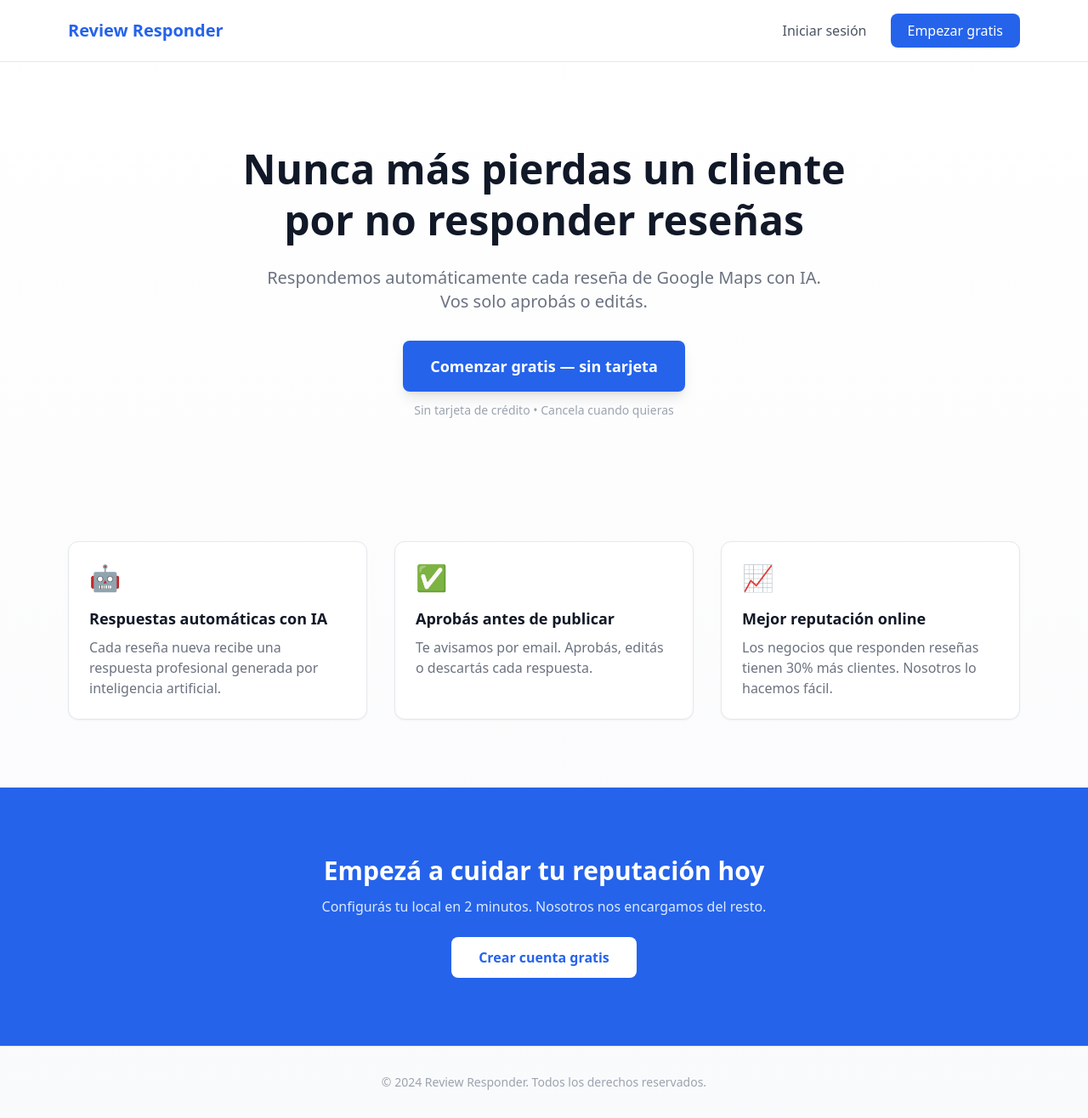
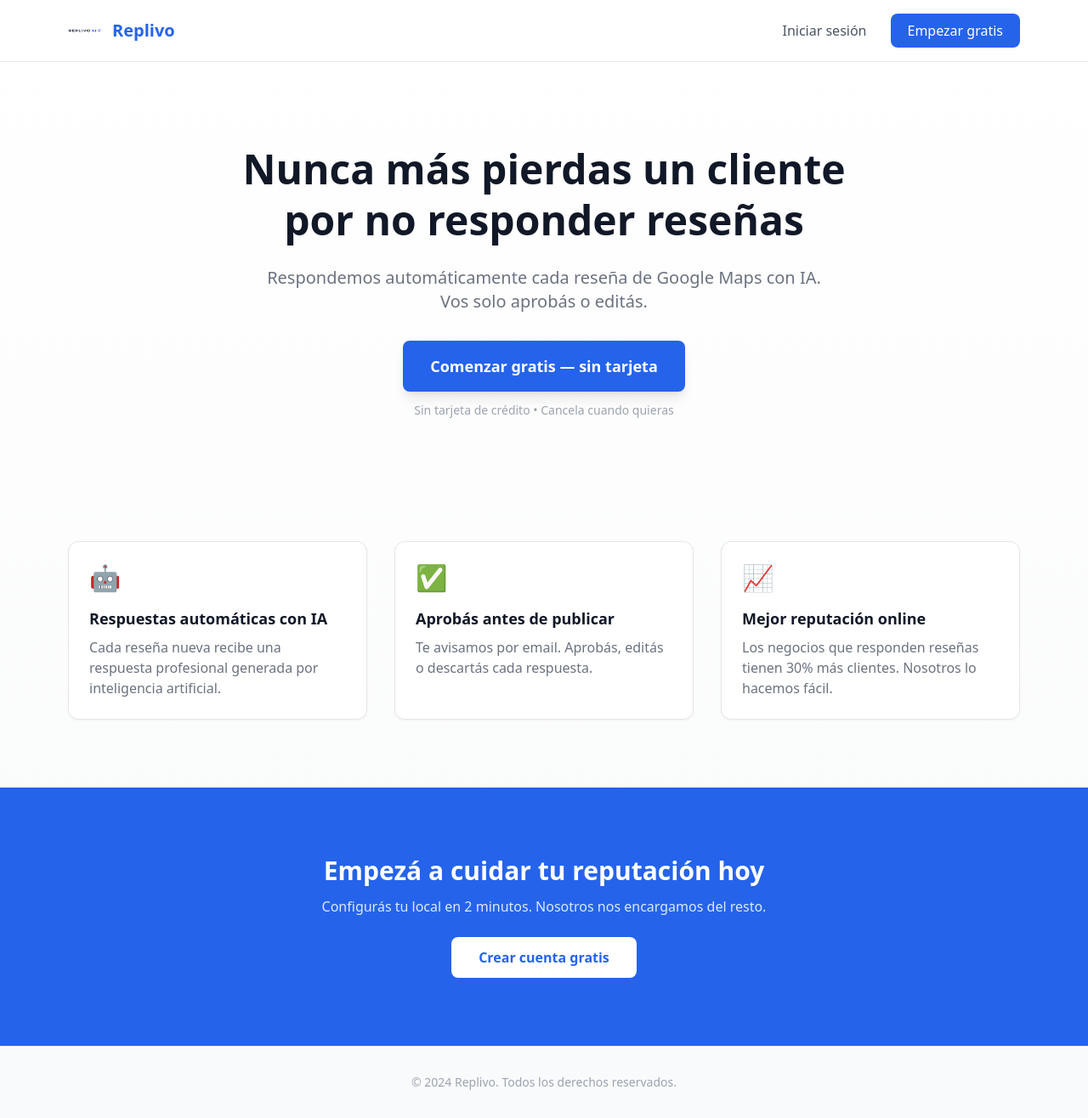
Before and after one commit to nodoetico/review-responder, a Next.js app: page / in a window 1280 px wide. Shown: the whole page at 85% size. Built offline with nearby package versions, Linux system fonts and the light colour scheme.

Commit message:
feat: rebrand to Replivo with new logo

```diff
--- a/src/app/dashboard/layout.tsx
+++ b/src/app/dashboard/layout.tsx
@@ -9,6 +9,7 @@ import Link from "next/link"
 import { crearClienteBrowser } from "@/lib/supabase-client"
 import type { User } from "@supabase/supabase-js"
 import { Store, MessageSquare, Settings, LogOut, Home } from "lucide-react"
+import Image from "next/image"
 
 const navItems = [
   { href: "/dashboard", label: "Inicio", icon: Home },
@@ -44,7 +45,10 @@ export default function DashboardLayout({ children }: { children: React.ReactNod
   return (
     <div className="min-h-screen flex">
       <aside className="w-64 bg-gray-900 text-white p-6 flex flex-col">
-        <h2 className="text-lg font-bold mb-8">Review Responder</h2>
+        <div className="flex items-center gap-3 mb-8">
+          <Image src="/logo.png" alt="Replivo" width={32} height={32} className="rounded-lg" />
+          <h2 className="text-lg font-bold">Replivo</h2>
+        </div>
         <nav className="flex-1 space-y-1">
           {navItems.map((item) => {
             const Icon = item.icon
--- a/src/app/layout.tsx
+++ b/src/app/layout.tsx
@@ -5,7 +5,7 @@ import type { Metadata } from "next"
 import "./globals.css"
 
 export const metadata: Metadata = {
-  title: "Review Responder - Respondé reseñas automáticamente",
+  title: "Replivo - Respondé reseñas automáticamente",
   description: "Nunca más pierdas clientes por no responder reseñas. Respondemos automáticamente por vos.",
 }
 
--- a/src/app/page.tsx
+++ b/src/app/page.tsx
@@ -3,13 +3,17 @@
 // Muestra el producto, beneficios y CTA para registrarse
 // ============================================================
 import Link from "next/link"
+import Image from "next/image"
 
 export default function LandingPage() {
   return (
     <div className="min-h-screen bg-gradient-to-b from-white to-gray-50">
       <header className="border-b">
         <div className="max-w-6xl mx-auto px-4 py-4 flex items-center justify-between">
-          <h1 className="text-xl font-bold text-primary-600">Review Responder</h1>
+          <div className="flex items-center gap-3">
+            <Image src="/logo.png" alt="Replivo" width={40} height={40} className="rounded-lg" />
+            <h1 className="text-xl font-bold text-primary-600">Replivo</h1>
+          </div>
           <div className="flex gap-3">
             <Link href="/login" className="text-gray-600 hover:text-gray-900 px-4 py-2">
               Iniciar sesión
@@ -66,7 +70,7 @@ export default function LandingPage() {
       </main>
 
       <footer className="border-t py-8 text-center text-sm text-gray-400">
-        © 2024 Review Responder. Todos los derechos reservados.
+        © 2024 Replivo. Todos los derechos reservados.
       </footer>
     </div>
   )
```
Also changed, not shown: public/logo.png (added).
